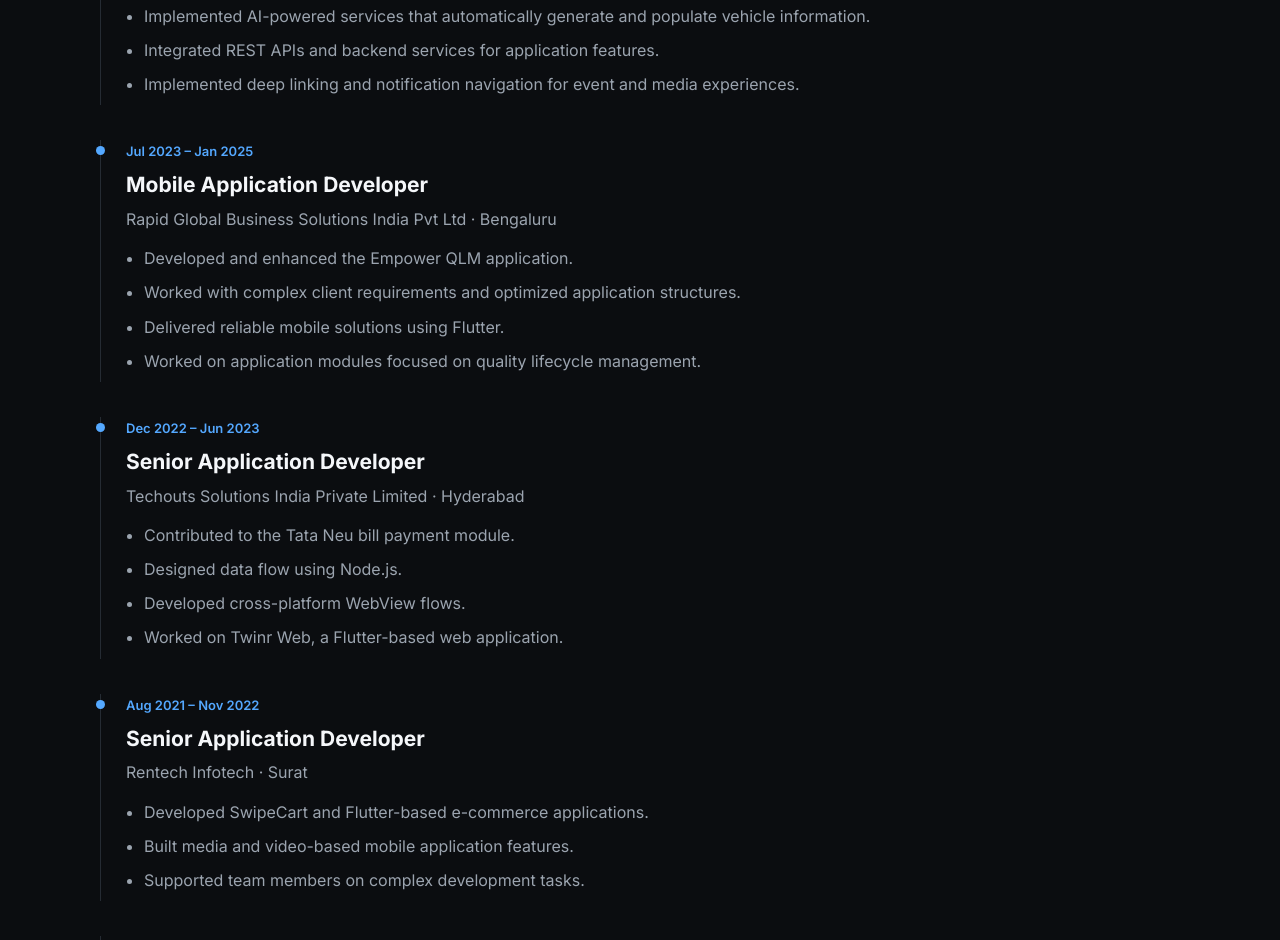
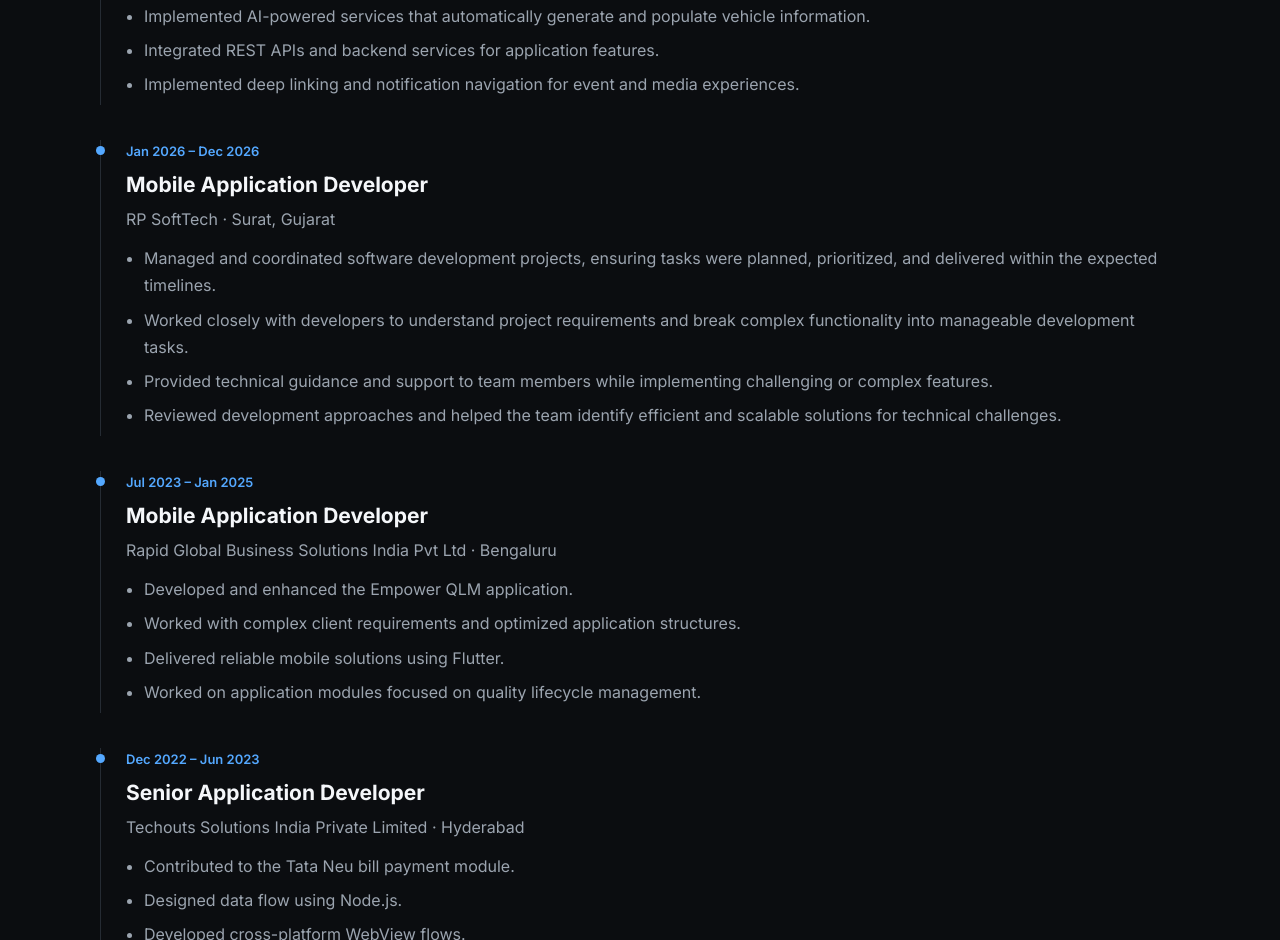
Before and after one commit to pratikdudhatra65/pratikdudhatra65.github.io, a plain HTML site: page index.html in a window 1280 px wide. Shown: the part 4498-5438 px from the top of the page. Drawn offline with Linux system fonts and the light colour scheme.

Commit message:
Improve portfolio.

```diff
--- a/index.html
+++ b/index.html
@@ -1632,6 +1632,49 @@
           </article>
 
 
+          <!-- RapidRP SoftTech -->
+
+          <article class="experience-item">
+
+            <div class="experience-date">
+              Jan 2026 – Dec 2026
+            </div>
+
+            <h3>
+              Mobile Application Developer
+            </h3>
+
+            <p class="company">
+              RP SoftTech · Surat, Gujarat
+            </p>
+
+            <ul>
+
+              <li>
+                Managed and coordinated software development projects, ensuring tasks were planned,
+prioritized, and delivered within the expected timelines.
+              </li>
+
+              <li>
+                Worked closely with developers to understand project requirements and break complex
+functionality into manageable development tasks.
+              </li>
+
+              <li>
+                Provided technical guidance and support to team members while implementing
+challenging or complex features.
+              </li>
+
+              <li>
+                Reviewed development approaches and helped the team identify efficient and scalable
+solutions for technical challenges.
+              </li>
+
+            </ul>
+
+          </article>
+
+
           <!-- Rapid Global Business Solutions -->
 
           <article class="experience-item">
```
